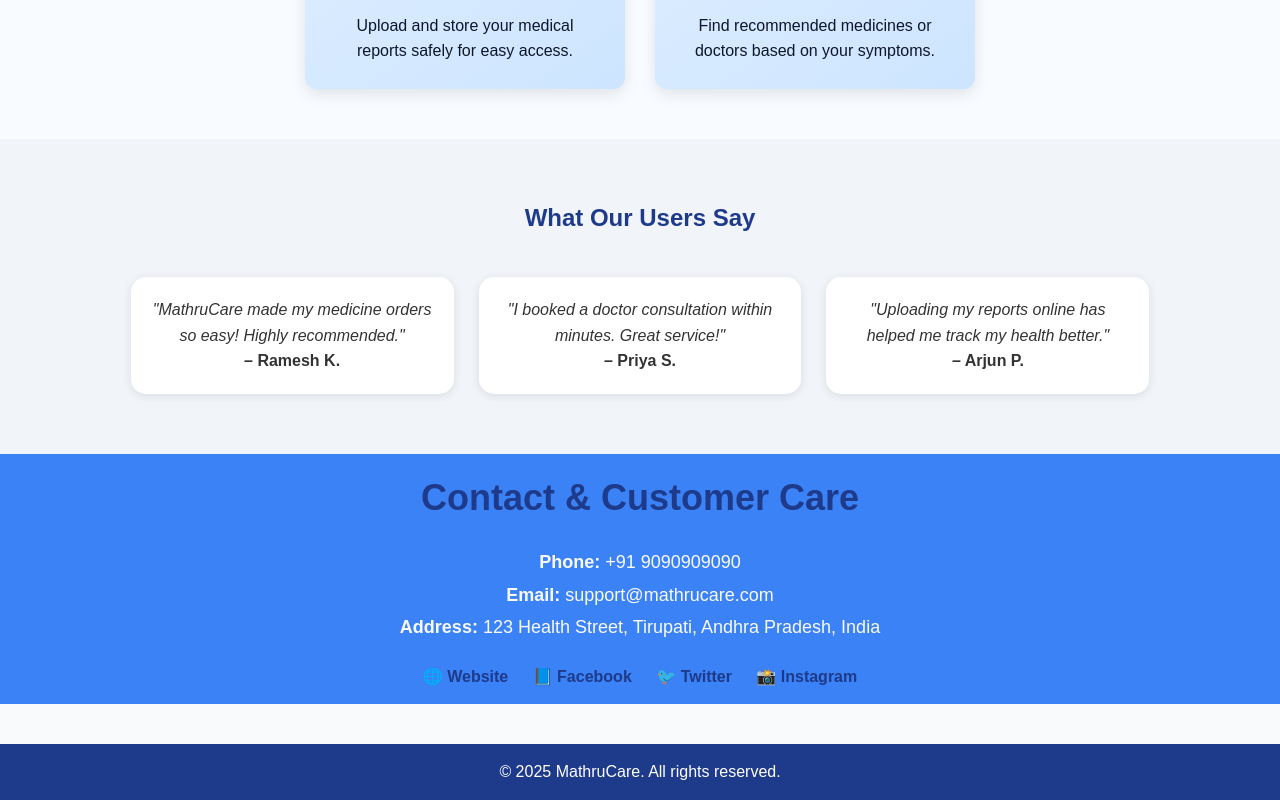
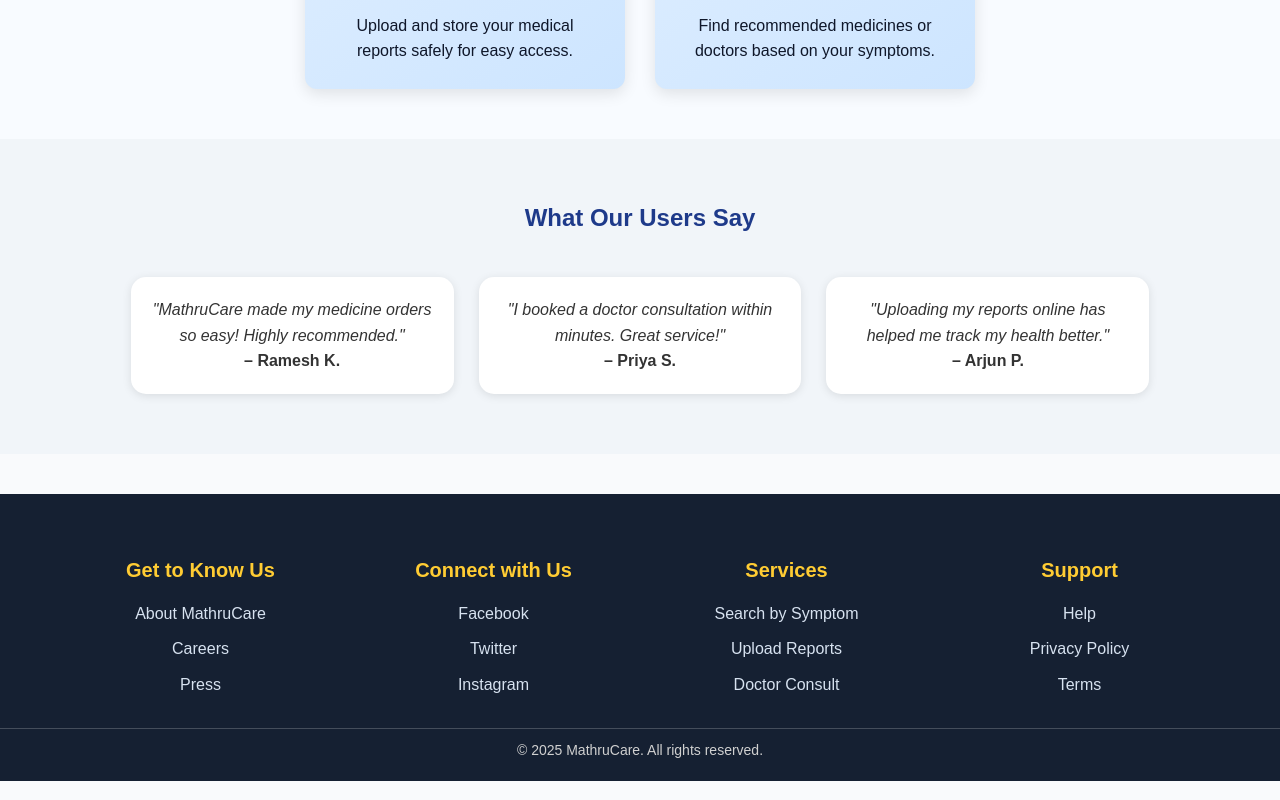
Before and after one commit to Tejakiran24/MathruCare, a plain HTML site: page index.html in a window 1280 px wide. Shown: the part 1330-2130 px from the top of the page. Drawn offline with Linux system fonts and the light colour scheme.

Commit message:
some changes

```diff
--- a/index.html
+++ b/index.html
@@ -92,28 +92,42 @@
     </div>
   </section>
 
-  <!-- CONTACT INFO -->
-  <section class="contact-info">
-    <div class="container">
-      <h2>Contact & Customer Care</h2>
-      <ul>
-        <li><strong>Phone:</strong> +91 9090909090</li>
-        <li><strong>Email:</strong> support@mathrucare.com</li>
-        <li><strong>Address:</strong> 123 Health Street, Tirupati, Andhra Pradesh, India</li>
-      </ul>
-      <div class="social-links">
-        <a href="#">🌐 Website</a>
-        <a href="#">📘 Facebook</a>
-        <a href="#">🐦 Twitter</a>
-        <a href="#">📸 Instagram</a>
+  <!-- NEW FOOTER (4-COLUMN) -->
+  <footer class="main-footer">
+    <div class="container footer-grid">
+
+      <div class="footer-column">
+        <h3>Get to Know Us</h3>
+        <a href="about.html">About MathruCare</a>
+        <a href="#">Careers</a>
+        <a href="#">Press</a>
       </div>
+
+      <div class="footer-column">
+        <h3>Connect with Us</h3>
+        <a href="#">Facebook</a>
+        <a href="#">Twitter</a>
+        <a href="#">Instagram</a>
+      </div>
+
+      <div class="footer-column">
+        <h3>Services</h3>
+        <a href="search_symptoms.html">Search by Symptom</a>
+        <a href="upload_reports.html">Upload Reports</a>
+        <a href="consult_doctor.html">Doctor Consult</a>
+      </div>
+
+      <div class="footer-column">
+        <h3>Support</h3>
+        <a href="#">Help</a>
+        <a href="#">Privacy Policy</a>
+        <a href="#">Terms</a>
+      </div>
+
     </div>
-  </section>
 
-  <!-- FOOTER -->
-  <footer>
-    <div class="container">
-      <p>&copy; 2025 MathruCare. All rights reserved.</p>
+    <div class="footer-bottom">
+      <p>© 2025 MathruCare. All rights reserved.</p>
     </div>
   </footer>
 
--- a/style.css
+++ b/style.css
@@ -448,28 +448,55 @@
 }
 
 /* Contact / Customer Care Section */
-.contact-info {
-    background-color: var(--secondary-blue);
-    color: var(--text-light);
-    padding: 50px 0;
+/* ============================
+   NEW FOOTER (4-COLUMN STYLE)
+   ============================ */
+
+.main-footer {
+    background-color: #152032;
+    color: #f1f1f1;
+    padding: 60px 0 20px 0;
+}
+
+.footer-grid {
+    display: grid;
+    grid-template-columns: repeat(4, 1fr);
+    gap: 40px;
+    max-width: 1200px;
+    margin: auto;
+}
+
+.footer-column h3 {
+    color: #ffcc33;
+    margin-bottom: 15px;
+    font-size: 20px;
+}
+
+.footer-column a {
+    display: block;
+    color: #d7e2f0;
+    margin-bottom: 10px;
+    text-decoration: none;
+    transition: 0.3s;
+}
+
+.footer-column a:hover {
+    color: #ffffff;
+    padding-left: 5px;
+}
+
+.footer-bottom {
     text-align: center;
-}
-
-.contact-info h2 {
-    font-size: 36px;
-    margin-bottom: 20px;
-}
-
-.contact-info p {
-    font-size: 18px;
-    margin-bottom: 20px;
-}
-
-.contact-info ul {
-    list-style: none;
-    font-size: 18px;
-    line-height: 1.8;
-}
+    border-top: 1px solid rgba(255,255,255,0.15);
+    padding-top: 15px;
+    margin-top: 40px;
+}
+
+.footer-bottom p {
+    color: #d0d0d0;
+    font-size: 14px;
+}
+
 
 /* Footer */
 footer {
```
